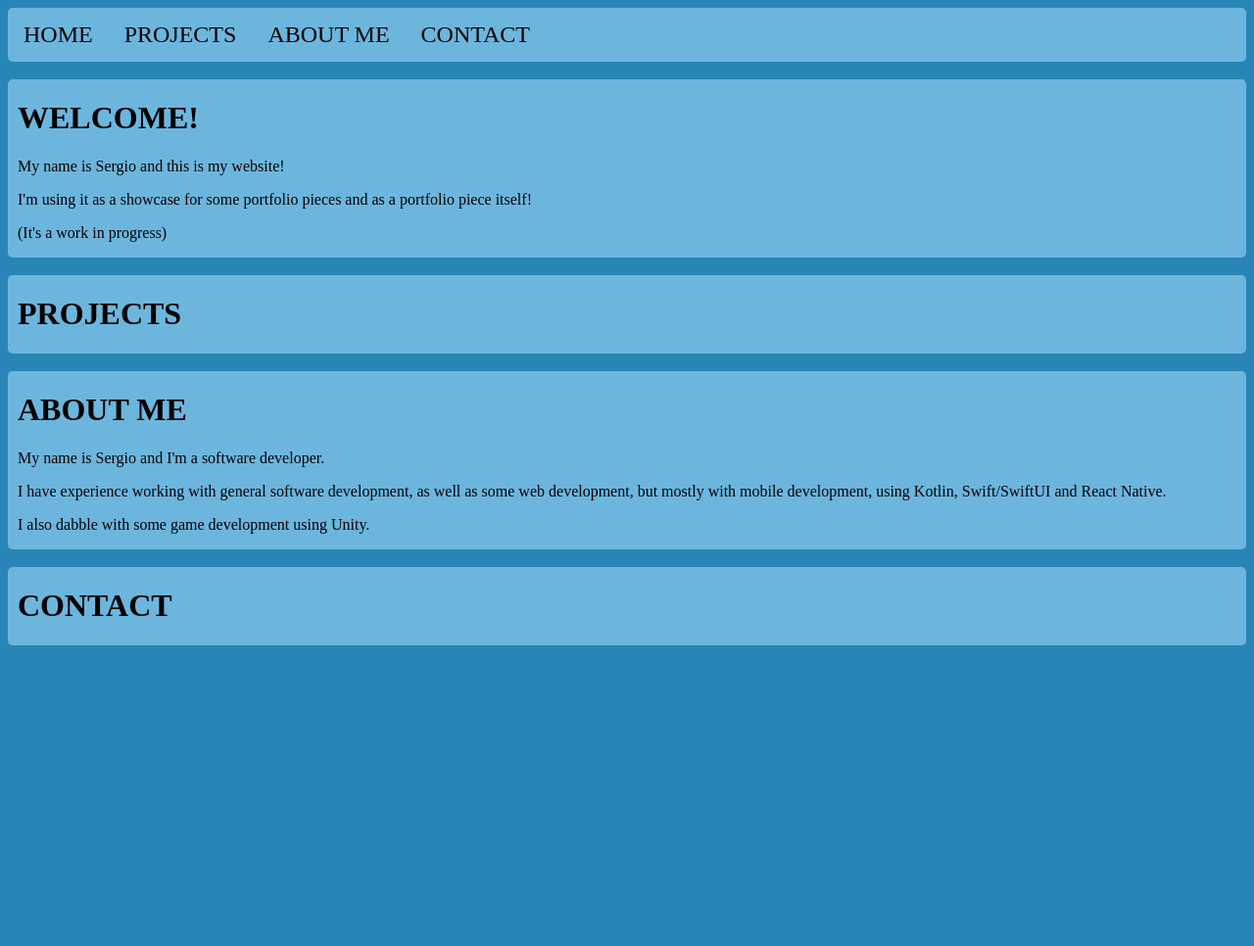
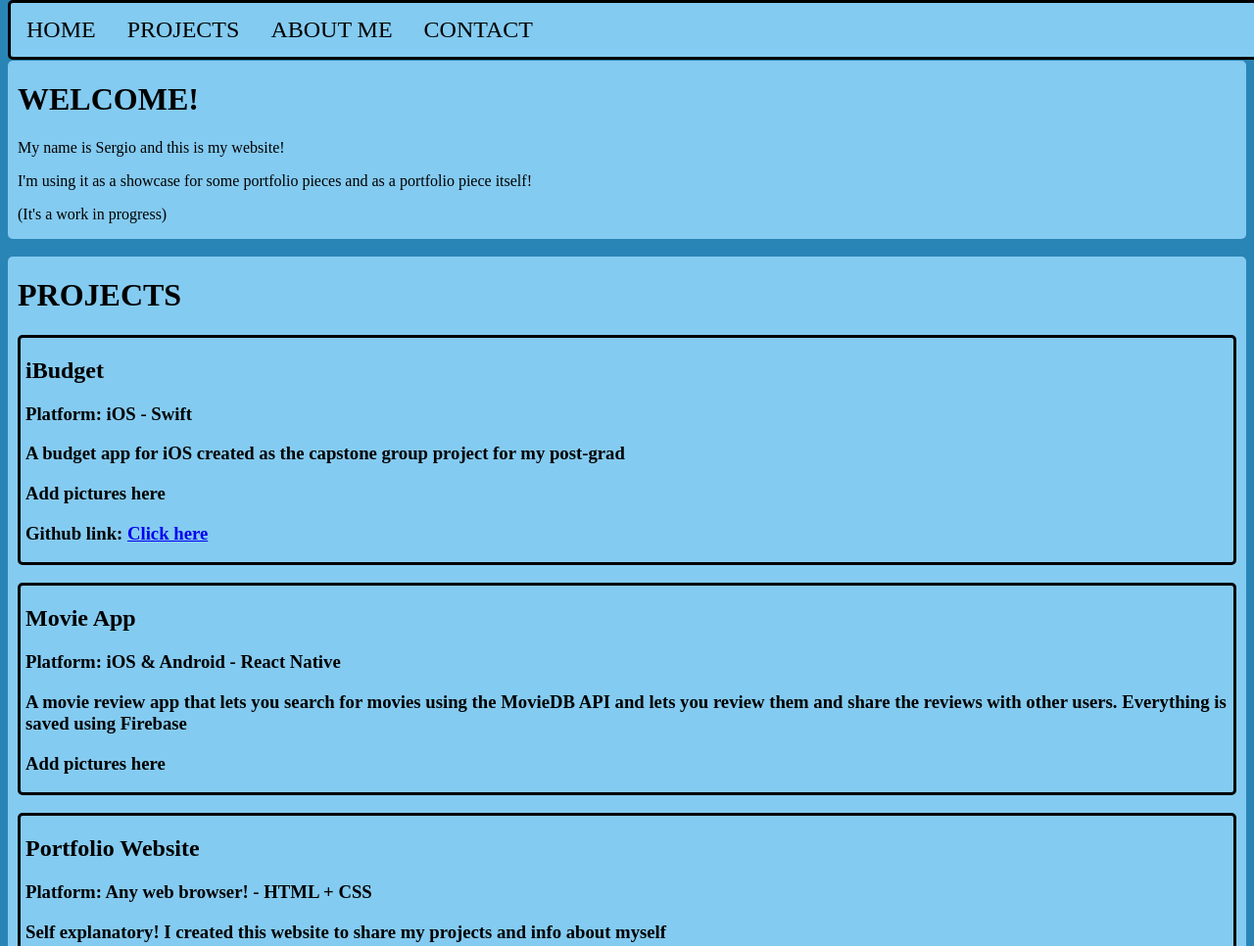
Before and after one commit to SergioNaut/SergioNaut.github.io, a plain HTML site: page index.html in a window 1280 px wide. Shown: the top 966 px of the page at 98% size. Before the commit the page ends 800 px from the top, so only its background shows below. Drawn offline with Linux system fonts and the light colour scheme.

Commit message:
More content added and navbar follows

```diff
--- a/index.html
+++ b/index.html
@@ -16,6 +16,9 @@
 
         </div>
         <br>
+        <br>
+        <br>
+
         <div class="mainDiv" id="home">
             <h1>
                 WELCOME!
@@ -27,8 +30,29 @@
         </div>
         <br>
         <div class="mainDiv" id="projects">
-            <h1>PROJECTS
-            </h1>
+            <h1>PROJECTS</h1>
+            <div class="project" id="ibudget">
+                <h2>iBudget</h2>
+                <h3>Platform: iOS - Swift</h3>
+                <h3>A budget app for iOS created as the capstone group project for my post-grad</h3>
+                <h3>Add pictures here</h3>
+                <h3>Github link: <a href="https://github.com/SergioNaut/iBudget">Click here</a></h3>
+            </div>
+            <br>
+            <div class="project" id="movieApp">
+                <h2>Movie App</h2>
+                <h3>Platform: iOS & Android - React Native</h3>
+                <h3>A movie review app that lets you search for movies using the MovieDB API and lets you review them and share the reviews with other users. Everything is saved using Firebase</h3>
+                <h3>Add pictures here</h3>
+            </div>
+            <br>
+            <div class="project" id="thisWebsite">
+                <h2>Portfolio Website</h2>
+                <h3>Platform: Any web browser! - HTML + CSS</h3>
+                <h3>Self explanatory! I created this website to share my projects and info about myself</h3>
+                <img src="websitePic.png" alt="A picture of this web page" width="500px" height="400px">
+            </div>
+            <br>
         </div>
         <br>
         <div class="mainDiv" id="about">
@@ -40,6 +64,7 @@
         <br>
         <div class="mainDiv" id="contact">
             <h1>CONTACT</h1>
+            <a href="mailto:sergiogolbert@gmail.com?subject=FromWebsite&body=">Send me a message</a>
         </div>
     </body>
 
--- a/styles.css
+++ b/styles.css
@@ -4,8 +4,13 @@ body {
 
 .navbar {
     overflow: hidden;
-    background-color: #6CB6DE;
+    background-color: #84cbf1;
     border-radius: 5px;
+    border-style: solid;
+    border-color: black;
+    position: fixed; /* Set the navbar to fixed position */
+  top: 0; /* Position the navbar at the top of the page */
+  width: 100%; /* Full width */
 }
 
 .navbar a{
@@ -23,7 +28,21 @@ body {
 
 .mainDiv{
     overflow: hidden;
-    background-color: #6CB6DE;
+    background-color: #84cbf1;
     border-radius: 5px;
     padding-left: 10px;
+    padding-right: 10px;
 }
+
+.project{
+    border-style:solid;
+    border-radius: 5px;
+    border-color: black;
+    padding-left: 5px;
+}
+
+img{
+    border-style: solid;
+    border-radius: 2px;
+    border-color: black;
+}
```
Also changed, not shown: websitePic.png (added).
